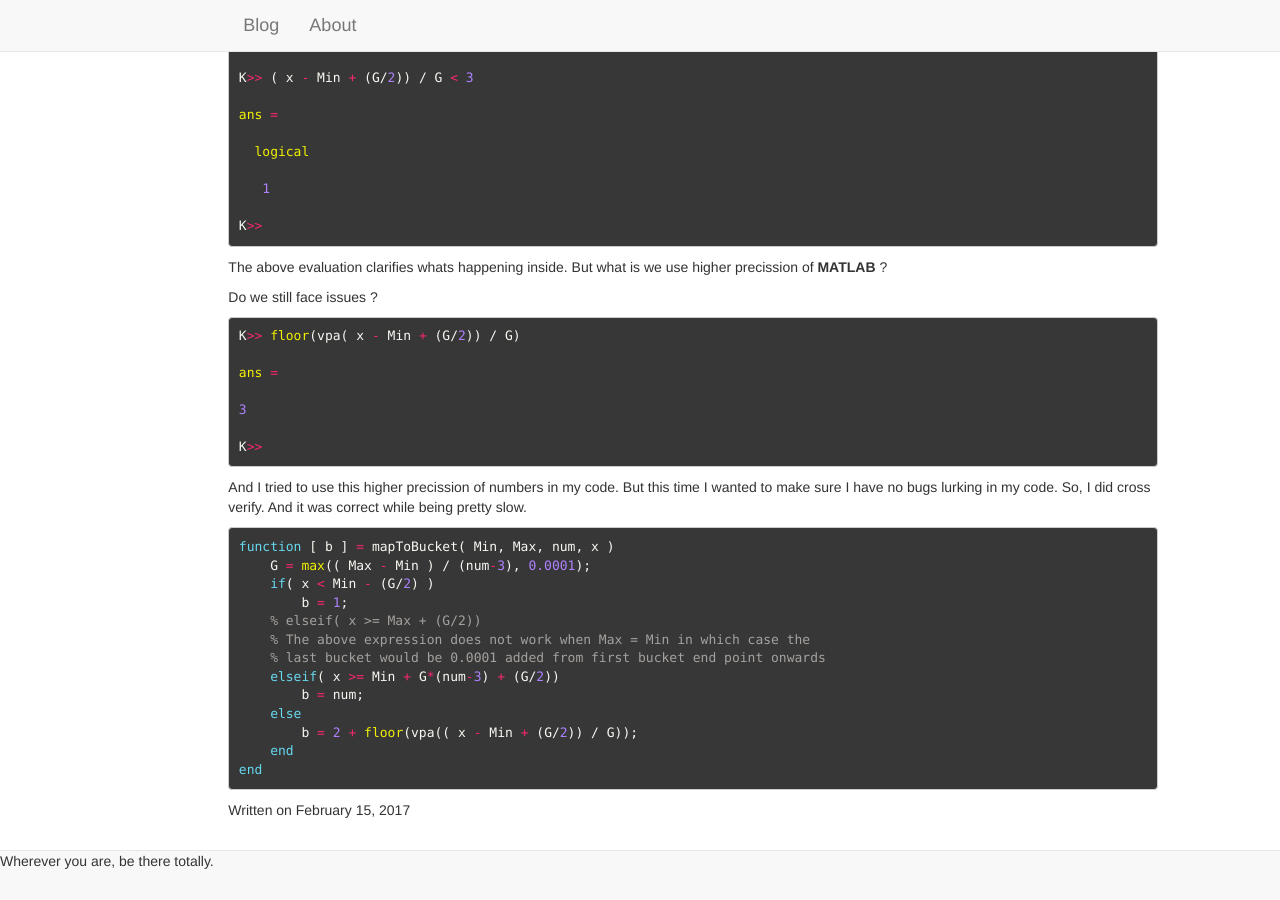
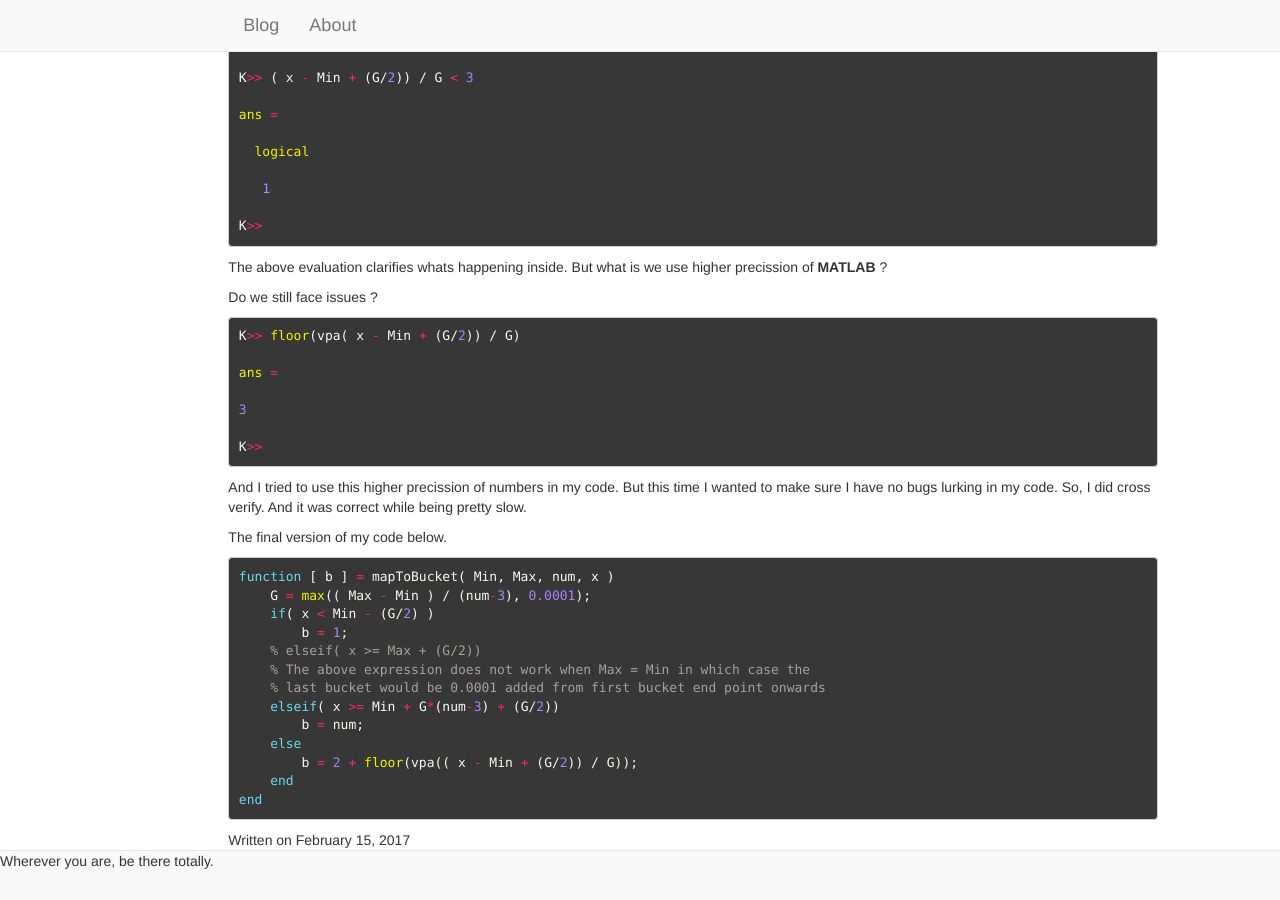
Before and after one commit to surajshetiya/surajshetiya.github.io, a Jekyll site: the page built from _posts/2017-02-15-Numerical-Issues.md, in a window 1280 px wide and 900 px high, scrolled down 1464 px. Built offline with Jekyll 4.4.1, drawn with Linux system fonts in a browser that asks for light colours; formulas are drawn with MathJax 3; before the commit the page ends 2334 px from its top, so only the background shows below that.

Commit message:
Numerical issues fixed

````diff
--- a/_posts/2017-02-15-Numerical-Issues.md
+++ b/_posts/2017-02-15-Numerical-Issues.md
@@ -105,6 +105,7 @@ K>>
 
 And I tried to use this higher precission of numbers in my code. But this time I wanted to make sure I have no bugs lurking in my code. So, I did cross verify. And it was correct while being pretty slow.
 
+The final version of my code below.
 ``` matlab
 function [ b ] = mapToBucket( Min, Max, num, x )
     G = max(( Max - Min ) / (num-3), 0.0001);
````
